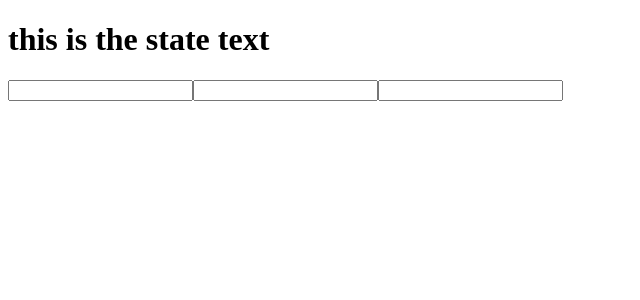
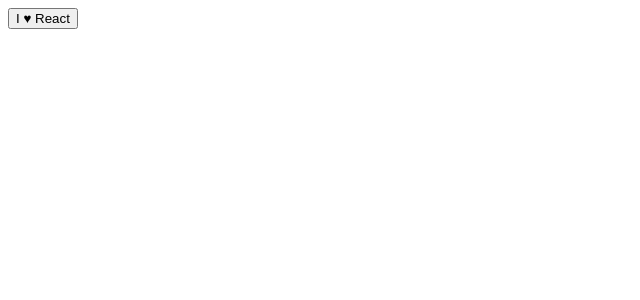
Before and after one commit to hatzzu/iquniv, a React (Create React App) app in the folder react-app/: page / in a window 1280 px wide. Shown: the top 300 px of the page, without its empty margins (0-640 px from the left). Built offline with nearby package versions, Linux system fonts and the light colour scheme; the HTML template or start-up script is replaced by a standard one.

Commit message:
L7 - https://egghead.io/courses/start-learning-react

```diff
--- a/react-app/src/App.js
+++ b/react-app/src/App.js
@@ -1,30 +1,16 @@
-import React from 'react';
+import React from 'react'
 
 class App extends React.Component{
-  constructor(){
-    super();
-    this.state = {
-      txt: 'this is the state text'
-    }
+  render(){
+    return <Button>I <Heart/> React</Button>
   }
+}
+const Button = (props) => <button>{props.children}</button>
 
-  update(e){
-    this.setState({txt: e.target.value})
-  }
-
+class Heart extends React.Component{
   render(){
-    return(
-      <div>
-        <h1> {this.state.txt}</h1>
-        <Widget update={this.update.bind(this)} />
-        <Widget update={this.update.bind(this)} />
-        <Widget update={this.update.bind(this)} />
-      </div>
-    )
+    return <span>&hearts;</span>
   }
 }
 
-const Widget = (props) =>
-  <input type="text" onChange={props.update}/>
-
 export default App
```
